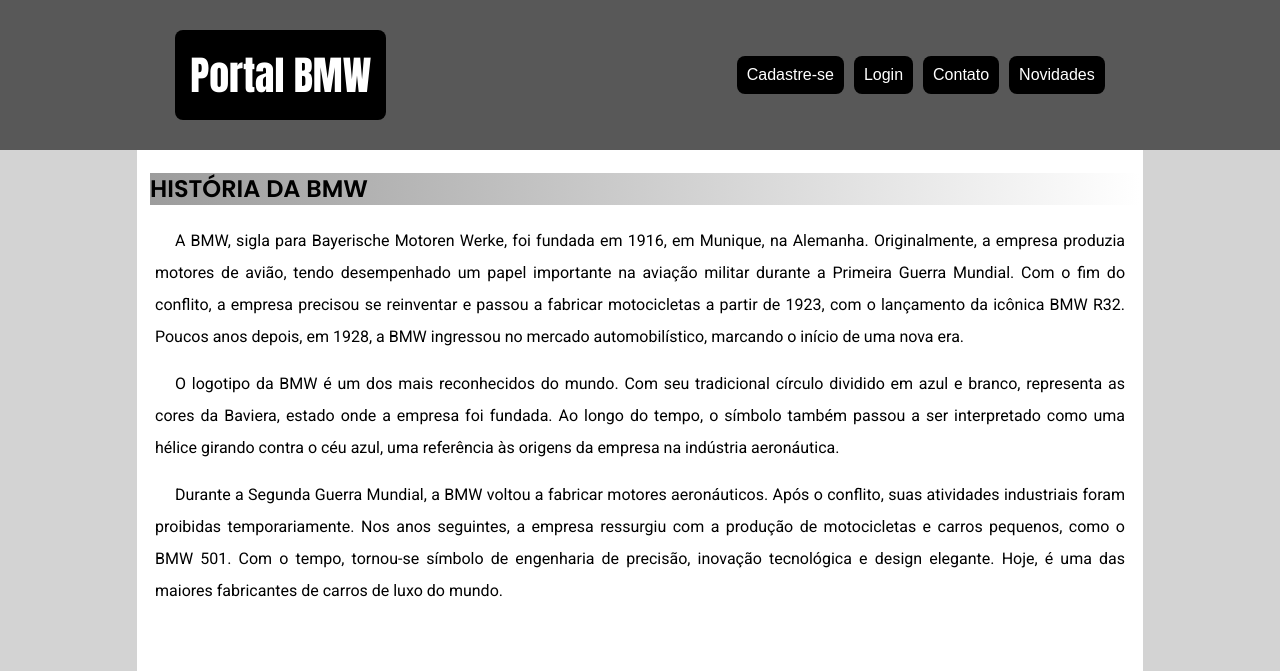
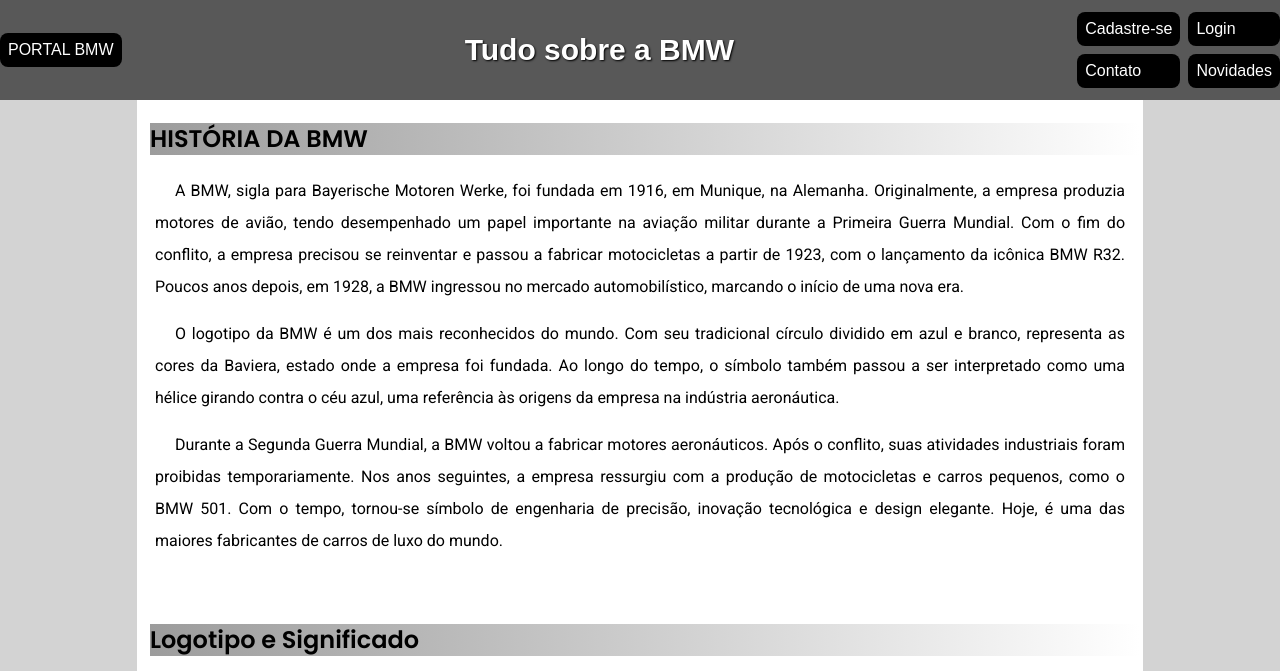
Before and after one commit to mttsdev/Portal-BMW, a plain HTML site: page index.html in a window 1280 px wide. Shown: the top 671 px of the page. Drawn offline with Linux system fonts and the light colour scheme.

Commit message:
updates in index and style

```diff
--- a/index.html
+++ b/index.html
@@ -5,16 +5,17 @@
     <meta name="viewport" content="width=device-width, initial-scale=1.0">
     <title>Portal BMW</title>
     <link rel="stylesheet" href="style.css">
-    <link rel="stylesheet" href="mq.css">
+    <link rel="shortcut icon" href="https://raw.githubusercontent.com/mttsdev/html-css/refs/heads/main/exerc%C3%ADcios/ex004/favicon1.ico" type="image/x-icon">
 </head>
 <body>
     <header>
-        <h1>Portal BMW</h1>
+        <a href="">PORTAL BMW</a>
+        <h1>Tudo sobre a BMW</h1>
         <nav>
-            <a href="login.html">Cadastre-se</a>
-            <a href="signup.html">Login</a>
-            <a href="#">Contato</a>
-            <a href="#">Novidades</a>
+            <a class="a1" href="login.html">Cadastre-se</a>
+            <a class="a2" href="signup.html">Login</a>
+            <a class="a3" href="#">Contato</a>
+            <a class="a4" href="#">Novidades</a>
             </nav>
     </header>
     <main>
--- a/style.css
+++ b/style.css
@@ -1,6 +1,5 @@
-@import url('https://fonts.googleapis.com/css2?family=Oswald:wght@200..700&family=Poppins:ital,wght@0,100;0,200;0,300;0,400;0,500;0,600;0,700;0,800;0,900;1,100;1,200;1,300;1,400;1,500;1,600;1,700;1,800;1,900&display=swap');
+@import url('https://fonts.googleapis.com/css2?family=Poppins:ital,wght@0,100;0,200;0,300;0,400;0,500;0,600;0,700;0,800;0,900;1,100;1,200;1,300;1,400;1,500;1,600;1,700;1,800;1,900&display=swap');
 
-@import url('https://fonts.googleapis.com/css2?family=Anton&display=swap');
 @import url('https://fonts.googleapis.com/css2?family=Roboto:ital,wght@0,100..900;1,100..900&display=swap');
 
 * {
@@ -18,46 +17,63 @@
     --cor-subtitulo: #0000FF;
     --cor-branca: #fff;
     --cabecalho-e-gostou: rgb(88, 88, 88);
-    --gradient-subt: lightgray, white;
-    --fonteprincipal: 'Anton', 'sans-serif';
+    --gradient-subt: linear-gradient(to right, rgb(156, 156, 156), white);
+    --cor-links: ;
+    --fonte-principal: 'Roboto', 'sans-serif';
     --fonte-subtitulo: 'Poppins', 'sans-serif';
-    --fonte-paragrafo: 'Roboto', 'sans-serif';
 }
 
 header {
     display: flex;
-    flex-flow: row wrap;
-    height: 150px;
+    flex-flow: row;
+    height: 100px;
     background-color: var(--cabecalho-e-gostou);
-    justify-content: space-around;
+    justify-content: space-between;
     align-items: center;
 }
 
 header > h1 {
-    background-color: var(--cor-preta);
     color: var(--cor-branca);
     font-family: var(--fonteprincipal);
-    font-weight: normal;
-    font-size: 40px;
-    padding: 15px;
+    text-shadow: 1px 1px 2px black;
+    font-size: 30px;
     border-radius: 8px;
 }
 
 nav {
-    display: flex;
-    flex-flow: row;
-    gap: 10px;
+    display: grid;
+    gap: 8px;
+    grid-auto-rows: auto;
+    grid-auto-columns: auto;
 }
 
-nav > a , aside > ul > li > a {
+nav > a.a1 {
+    grid-area: 1 / 1 / 2 / 2;
+}
+
+nav > a.a2 {
+    grid-area: 1 / 2 / 2 / 3;
+}
+
+nav > a.a3 {
+    grid-area: 2 / 1 / 3 / 2;
+}
+
+nav > a.a4 {
+    grid-area: 2 / 2 / 3 / 3;
+}
+
+
+
+header > a, nav > a , aside > ul > li > a {
     background-color: var(--cor-preta);
     color: var(--cor-branca);
     text-decoration: none;
-    padding: 10px;
+    padding: 8px;
     border-radius: 8px;
 }
 
-nav > a:hover, aside > ul > li > a:hover {
+header > a:hover, nav > a:hover, aside > ul > li > a:hover {
     background-color: rgb(145, 145, 145);
     color: var(--cor-preta);
     transition: .3s;
@@ -81,11 +97,11 @@
     font-family: var(--fonte-subtitulo);
     font-weight: 600;
     margin: 20px 0px 20px 10px;
-    background-image: linear-gradient(to right, rgb(156, 156, 156), white);
+    background-image: var(--gradient-subt);
 }
 
 p , li > p {
-    font-family: var(--fonte-paragrafo);
+    font-family: var(--fonte-principal);
     text-indent: 20px;
     margin: 15px;
 }
@@ -151,21 +167,23 @@
     color: black;
 }
 
-@media screen and (max-width: 600px) {
-    header {
+@media screen and (max-width: 768px) {
+    div.grid-flex {
         display: flex;
         flex-flow: column;
     }
 
-    div.grid-flex {
+}
+
+@media screen and (max-width: 600px) {
+    header {
+    display: flex;
+    flex-flow: column;
+    height: 150px;
+    }
+
+    nav {
         display: flex;
-        flex-flow: column;
+        flex-flow: row;
     }
 }
-
-@media screen and (min-width: 600px) and (max-width: 768px) {
-    div.grid-flex {
-        display: flex;
-        flex-flow: column;
-    }
-}
```
